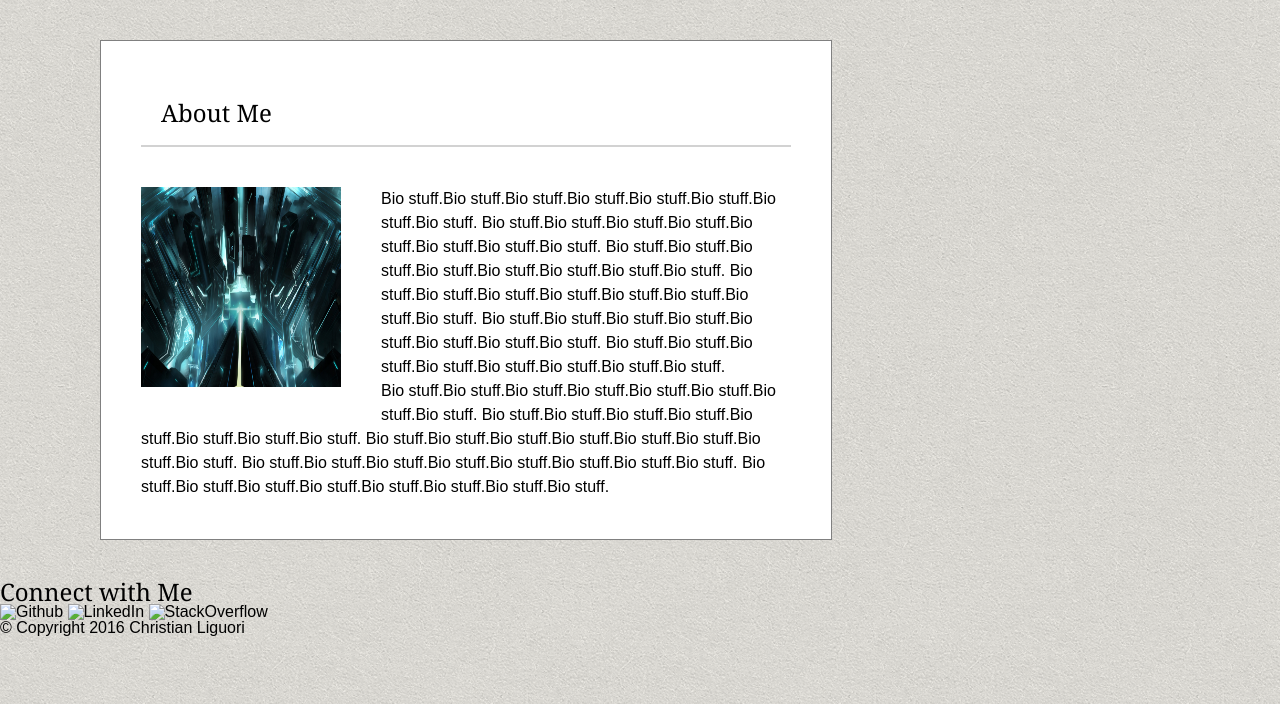
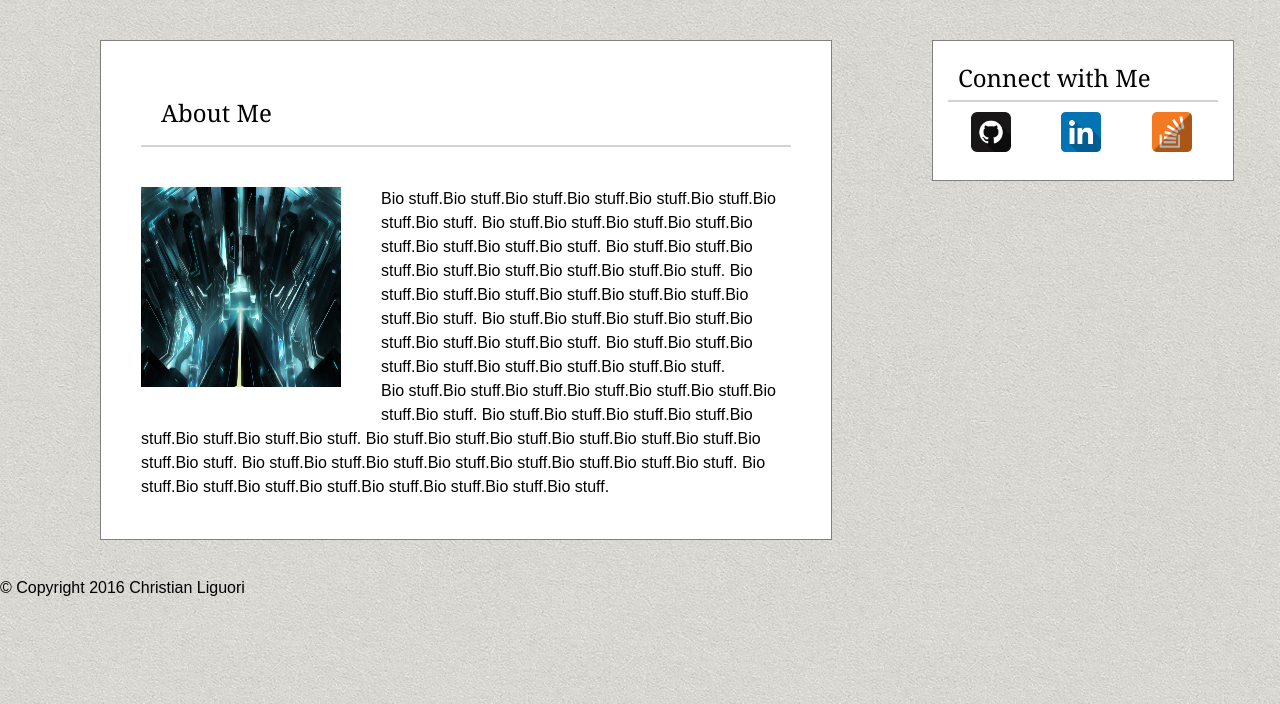
Before and after one commit to cl2112/Basic-Portfolio, a PHP site: page / in a window 1280 px wide. Shown: the part 96-800 px from the top of the page. Run offline with PHP 8.4, Linux system fonts and the light colour scheme.

Commit message:
updated connect class and added the icons for github, linkedin, and stack overflow in the images folder.

```diff
--- a/assets/css/style.css
+++ b/assets/css/style.css
@@ -36,13 +36,17 @@ header li a {
 	text-align: center;
 	text-decoration: none;
 }
+footer {
+	clear: both;
+}
 .mainContainer {
 	width: 650px;
 	background-color: white;
 	border: 1px solid grey;
-	margin: 40px 100px;
+	margin: 40px 0 40px 100px;
 	padding: 40px;
 	line-height: 150%;
+	float: left;
 }
 .mainContainer .header {
 	padding: 20px;
@@ -61,3 +65,21 @@ header li a {
 .bio p {
 
 }
+.connect {
+	background-color: white;
+	width: 270px;
+	border: 1px solid grey;
+	float: left;
+	margin: 40px 0 40px 100px;
+	padding: 15px;
+}
+.connect .header {
+	padding: 10px;
+	background-color: white;
+	border-bottom: 2px solid rgb(210,210,210)
+}
+.connect img {
+	height: 40px;
+	width: 40px;
+	padding: 10px 23px;
+}
--- a/index.html
+++ b/index.html
@@ -59,10 +59,15 @@
 	</div>
 
 	<div class="connect">
-		<h3>Connect with Me</h3>
-		<img src="" alt="Github">
-		<img src="" alt="LinkedIn">
-		<img src="" alt="StackOverflow">
+
+		<div class="header">
+
+			<h3>Connect with Me</h3>
+
+		</div>
+		<img src="assets/images/github-icon.png" alt="Github">
+		<img src="assets/images/linkedin-icon.png" alt="LinkedIn">
+		<img src="assets/images/overflow-icon.png" alt="StackOverflow">
 	</div>
 
 	<footer>&copy Copyright 2016 Christian Liguori
```
Also changed, not shown: assets/images/github-icon.png (added), assets/images/linkedin-icon.png (added), assets/images/overflow-icon.png (added).
